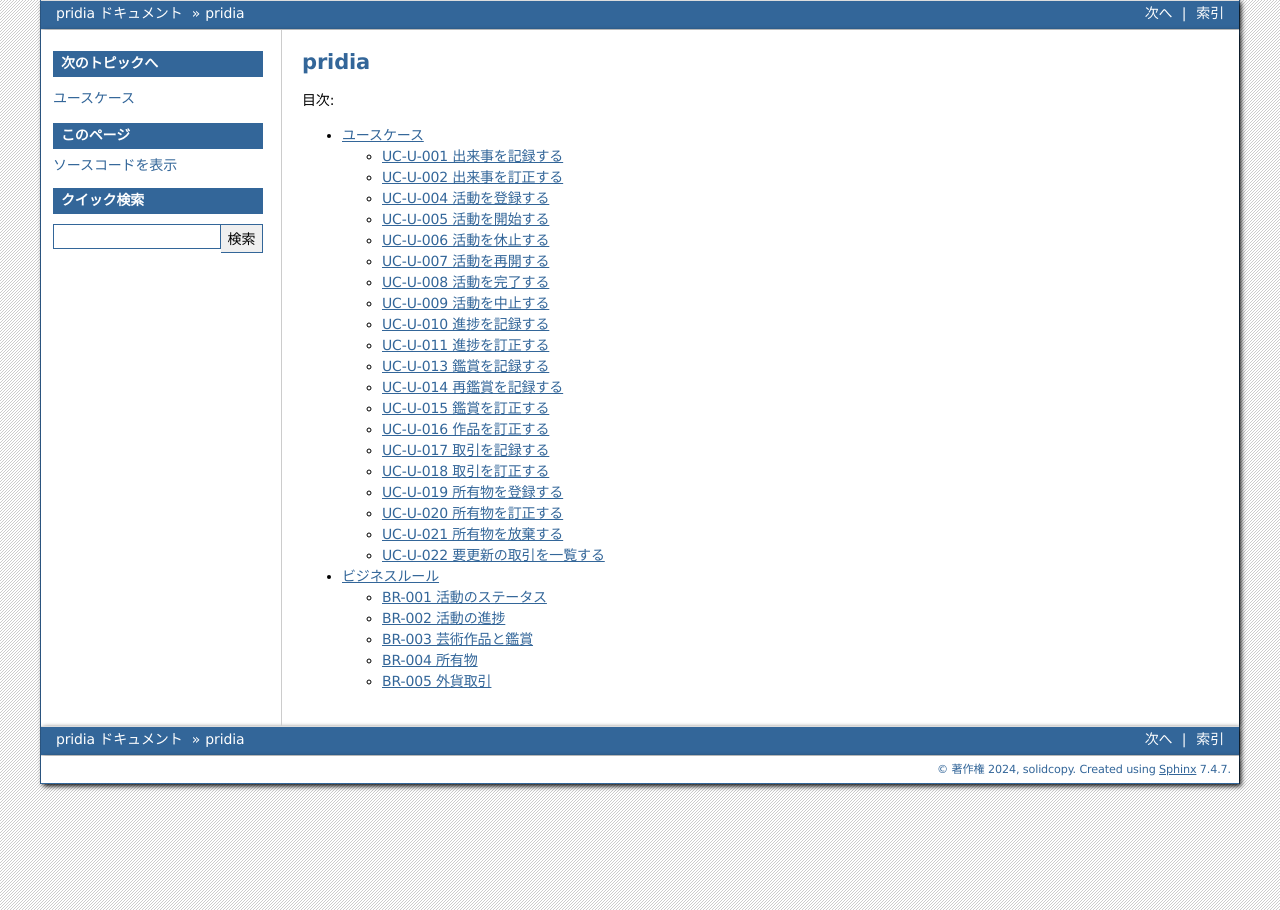
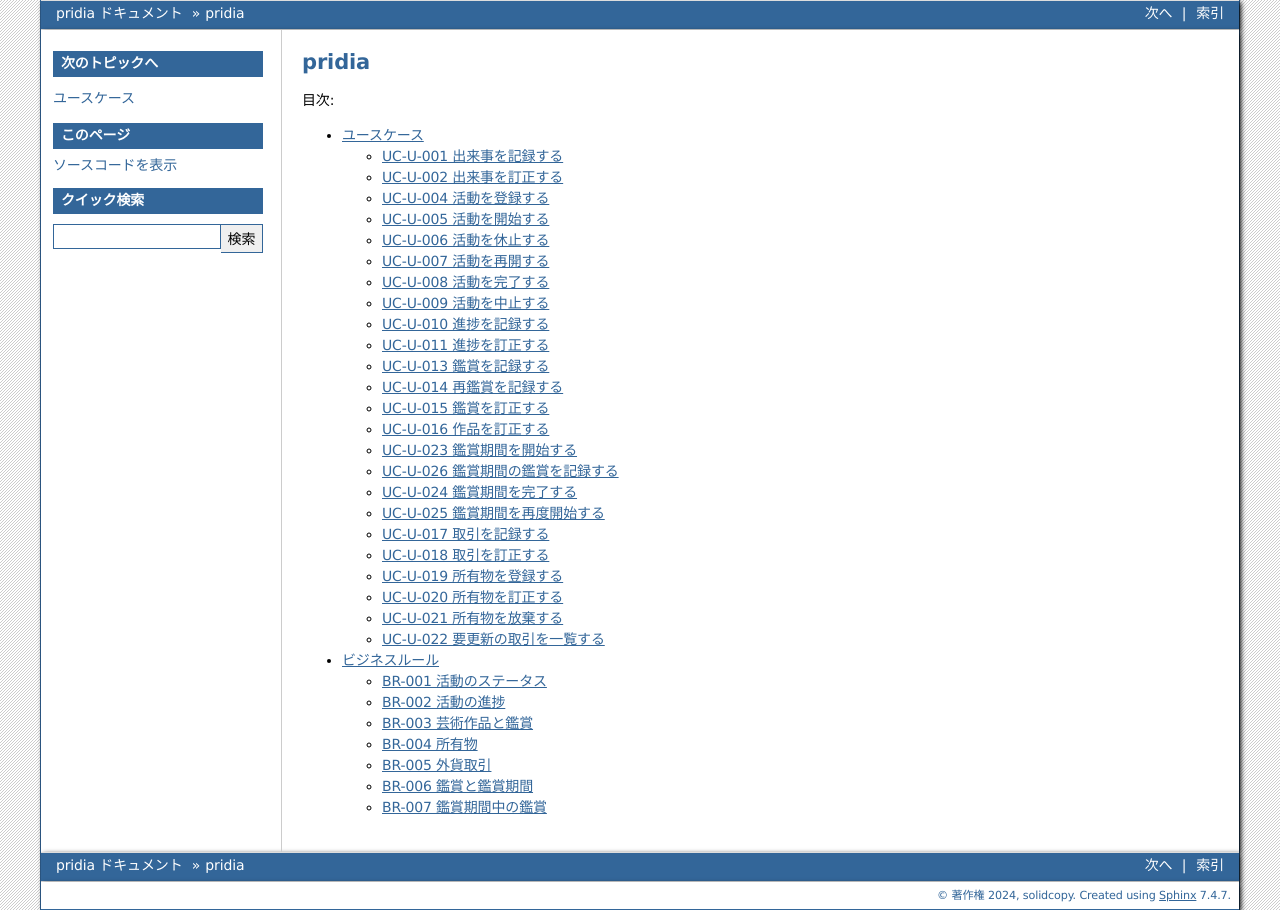
Before and after one commit to solidcopy/pridia, a Sphinx documentation site: the page built from doc/source/index.rst, in a window 1280 px wide. Built offline with Sphinx 7.4.7, drawn with Linux system fonts in a browser that asks for light colours.

Commit message:
#685 鑑賞期間のユースケースを作成

```diff
--- /dev/null
+++ b/doc/source/business_rule/006_appreciation.rst
@@ -0,0 +1,36 @@
+.. _br-006:
+
+######################
+BR-006 鑑賞と鑑賞期間
+######################
+
+====================
+単発の鑑賞と連続鑑賞
+====================
+
+映画などの1日以内で終わる鑑賞は単一の **鑑賞** として記録する。
+
+連続ドラマやアニメなどの鑑賞は長期間に及ぶため、 **鑑賞期間** として鑑賞していた期間を記録する。
+
+鑑賞期間は1つ以上の鑑賞と結びつき、どの日に鑑賞したのかを記録する。
+
+========
+視聴方法
+========
+
+視聴方法は鑑賞の一部とする。
+
+長期間の鑑賞は通常同じ視聴方法となるが鑑賞期間は視聴方法と関連しない。
+
+理由は視聴方法と関連するのは鑑賞とする方針で一貫させることと、
+途中まで鑑賞した作品の続きを別の視聴方法で鑑賞することもあり得るため。
+
+==========
+鑑賞の終了
+==========
+
+鑑賞期間は作品を最後まで鑑賞するか、途中でやめるかのどちらかの方法で終了する。
+
+鑑賞期間の状態は継続中、完了、中止のいずれかとなる。
+
+鑑賞期間の開始日は初回の鑑賞の日付、終了日は最後の鑑賞の日付なので、鑑賞期間は日付の情報は持たない。
--- /dev/null
+++ b/doc/source/business_rule/007_one_of_appreciations.rst
@@ -0,0 +1,13 @@
+.. _br-007:
+
+#######################
+BR-007 鑑賞期間中の鑑賞
+#######################
+
+====================
+鑑賞の追加
+====================
+
+鑑賞期間に属する鑑賞は容易に記録できるように、日付は当日、視聴方法は前回と同じという内容になる。
+
+これを変更したい場合は鑑賞の訂正を行う。
--- a/doc/source/business_rule/index.rst
+++ b/doc/source/business_rule/index.rst
@@ -10,3 +10,5 @@
    003_artwork
    004_item
    005_foreign_currency_trade
+   006_appreciation
+   007_one_of_appreciations
--- a/doc/source/usecase/index.rst
+++ b/doc/source/usecase/index.rst
@@ -19,6 +19,10 @@
    u014_record_appreciation_again
    u015_correct_appreciation
    u016_correct_artwork
+   u023_start_series_appreciation
+   u026_record_one_of_appreciations
+   u024_finish_series_appreciation
+   u025_restart_series_appreciation
    u017_record_trade
    u018_correct_trade
    u019_register_item
--- /dev/null
+++ b/doc/source/usecase/u023_start_series_appreciation.rst
@@ -0,0 +1,66 @@
+.. _uc-u-023:
+
+#############################
+UC-U-023 鑑賞期間を開始する
+#############################
+
+====
+概要
+====
+
+アニメや連続ドラマなどのシリーズものの番組や小説の鑑賞を開始する。
+
+一日で鑑賞が終わる映画などとは区別する。
+
+========
+アクター
+========
+
+ユーザー
+
+========
+前提条件
+========
+
+鑑賞を始めた作品がある。
+
+その作品を過去に鑑賞したことはない。
+
+========
+事後条件
+========
+
+作品と鑑賞期間が記録されている。
+
+========
+トリガー
+========
+
+ユーザーが鑑賞開始の記録をシステムに指示する。
+
+==========
+基本フロー
+==========
+
+#. ユーザーは作品の内容を提示する。
+#. ユーザーは初回の鑑賞について提示する。
+#. システムは作品、鑑賞期間、初回の鑑賞を記録する。
+
+==========
+例外フロー
+==========
+
+なし。
+
+==============
+ビジネスルール
+==============
+
+* :ref:`br-003`
+* :ref:`br-006`
+
+====================
+関連するユースケース
+====================
+
+なし。
--- /dev/null
+++ b/doc/source/usecase/u024_finish_series_appreciation.rst
@@ -0,0 +1,65 @@
+.. _uc-u-024:
+
+#############################
+UC-U-024 鑑賞期間を完了する
+#############################
+
+====
+概要
+====
+
+作品を最後まで鑑賞して鑑賞期間を終える。
+
+========
+アクター
+========
+
+ユーザー
+
+========
+前提条件
+========
+
+鑑賞を終えた作品がある。
+
+========
+事後条件
+========
+
+鑑賞期間の完了が記録されている。
+
+========
+トリガー
+========
+
+ユーザーが鑑賞完了の記録をシステムに指示する。
+
+==========
+基本フロー
+==========
+
+#. ユーザーは完了した鑑賞期間を指定する。
+#. システムは鑑賞期間の完了を記録する。
+
+==========
+例外フロー
+==========
+
+作品を最後まで鑑賞するのを断念した
+**********************************
+
+#. ユーザーは鑑賞を中止したことを提示する。
+#. システムは鑑賞期間の中止を記録する。
+
+==============
+ビジネスルール
+==============
+
+* :ref:`br-003`
+* :ref:`br-006`
+
+====================
+関連するユースケース
+====================
+
+* :ref:`uc-u-023`
--- /dev/null
+++ b/doc/source/usecase/u025_restart_series_appreciation.rst
@@ -0,0 +1,64 @@
+.. _uc-u-025:
+
+#################################
+UC-U-025 鑑賞期間を再度開始する
+#################################
+
+====
+概要
+====
+
+過去に鑑賞したことのある作品を再び鑑賞し始める。
+
+========
+アクター
+========
+
+ユーザー
+
+========
+前提条件
+========
+
+鑑賞を始めた作品がある。
+
+その作品を過去に鑑賞したことがある。
+
+========
+事後条件
+========
+
+鑑賞期間が記録されている。
+
+========
+トリガー
+========
+
+ユーザーが鑑賞開始の記録をシステムに指示する。
+
+==========
+基本フロー
+==========
+
+#. ユーザーは鑑賞を開始した作品を指定する。
+#. ユーザーは初回の鑑賞について提示する。
+#. システムは鑑賞期間、初回の鑑賞を記録する。
+
+==========
+例外フロー
+==========
+
+なし。
+
+==============
+ビジネスルール
+==============
+
+* :ref:`br-003`
+* :ref:`br-006`
+
+====================
+関連するユースケース
+====================
+
+* :ref:`uc-u-023`
--- /dev/null
+++ b/doc/source/usecase/u026_record_one_of_appreciations.rst
@@ -0,0 +1,63 @@
+.. _uc-u-026:
+
+####################################
+UC-U-026 鑑賞期間の鑑賞を記録する
+####################################
+
+====
+概要
+====
+
+鑑賞期間にある連続ドラマなどの1回の鑑賞を記録する。
+
+========
+アクター
+========
+
+ユーザー
+
+========
+前提条件
+========
+
+記録するべき鑑賞がある。
+
+その作品の鑑賞期間が継続中である。
+
+========
+事後条件
+========
+
+鑑賞が記録されている。
+
+========
+トリガー
+========
+
+ユーザーが鑑賞期間中の鑑賞の記録をシステムに指示する。
+
+==========
+基本フロー
+==========
+
+#. ユーザーは鑑賞を記録する鑑賞期間を指定する。
+#. システムは鑑賞を記録する。
+
+==========
+例外フロー
+==========
+
+なし。
+
+==============
+ビジネスルール
+==============
+
+* :ref:`br-006`
+* :ref:`br-007`
+
+====================
+関連するユースケース
+====================
+
+* :ref:`uc-u-023`
```
